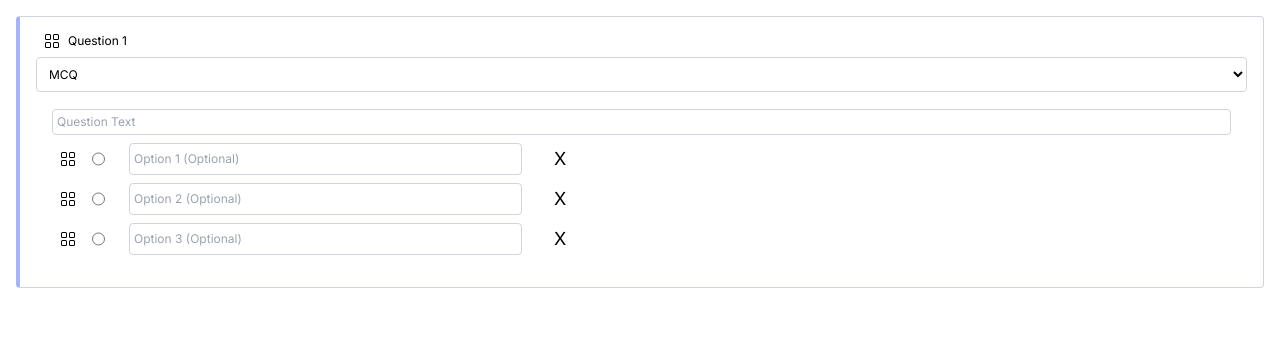
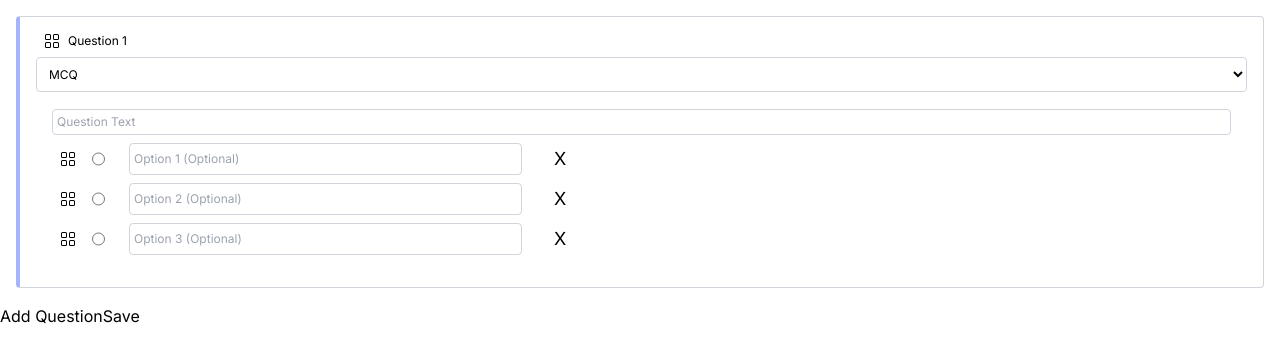
Before and after one commit to rahilansari261/super_form, a Next.js app: page / in a window 1280 px wide. Shown: the top 362 px of the page. Built offline with nearby package versions, Linux system fonts and the light colour scheme.

Commit message:
footer added

```diff
--- a/app/page.jsx
+++ b/app/page.jsx
@@ -1,6 +1,12 @@
+import Footer from "@/components/Footer";
 import FormBuilder from "@/components/FormBuilder";
 export default function Home() {
   const questionArray = [{ quesNo: 1 }];
   const mcqStyle = `rounded border border-gray-300`;
-  return <FormBuilder />;
+  return (
+    <>
+      <FormBuilder />
+      <Footer />
+    </>
+  );
 }
--- /dev/null
+++ b/components/Footer.jsx
@@ -0,0 +1,10 @@
+const Footer = () => {
+  return (
+    <div className="flex relative bottom-0 left-0 right-0">
+      <div>Add Question</div>
+      <div>Save</div>
+    </div>
+  );
+};
+
+export default Footer;
```
